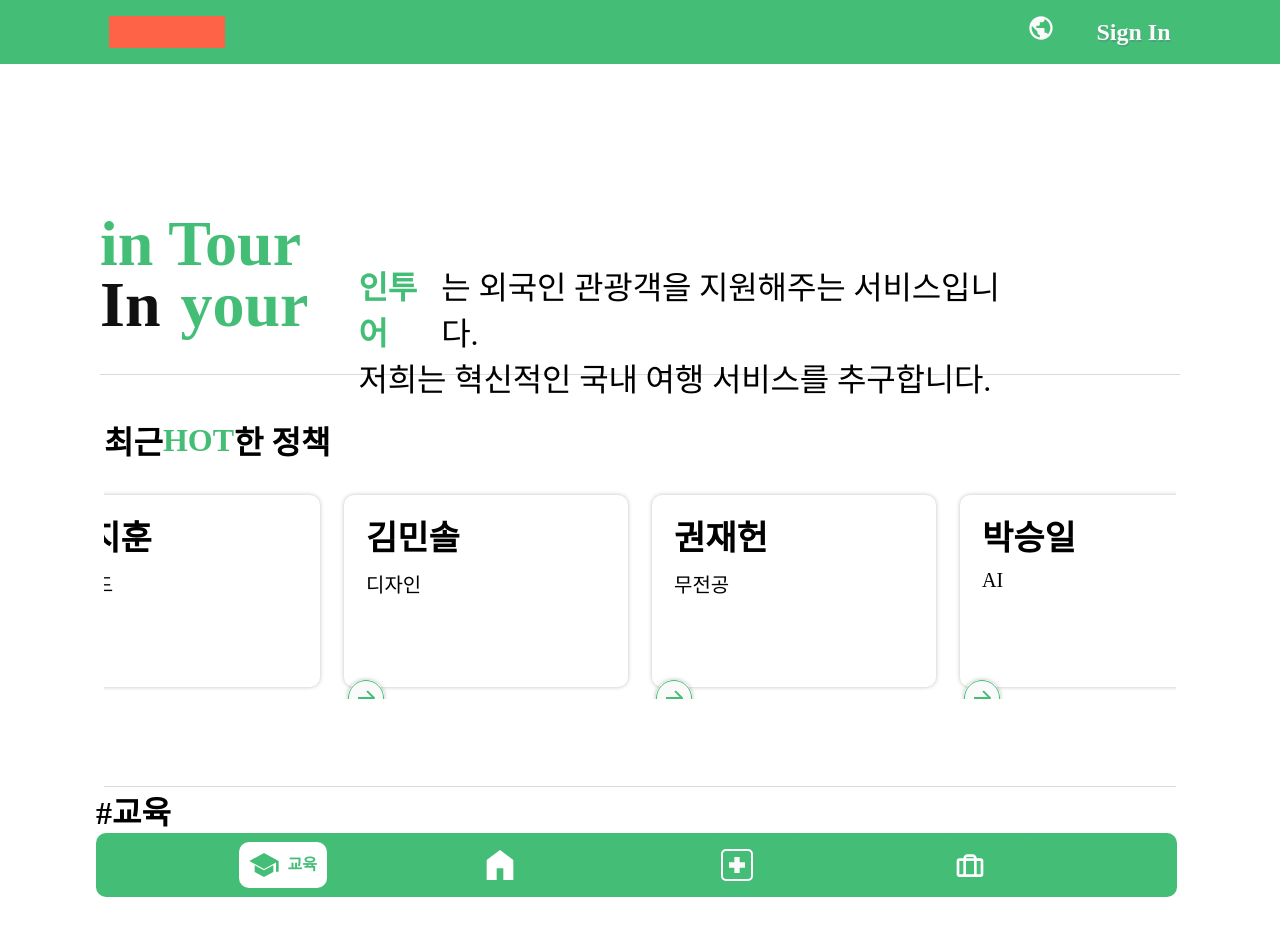
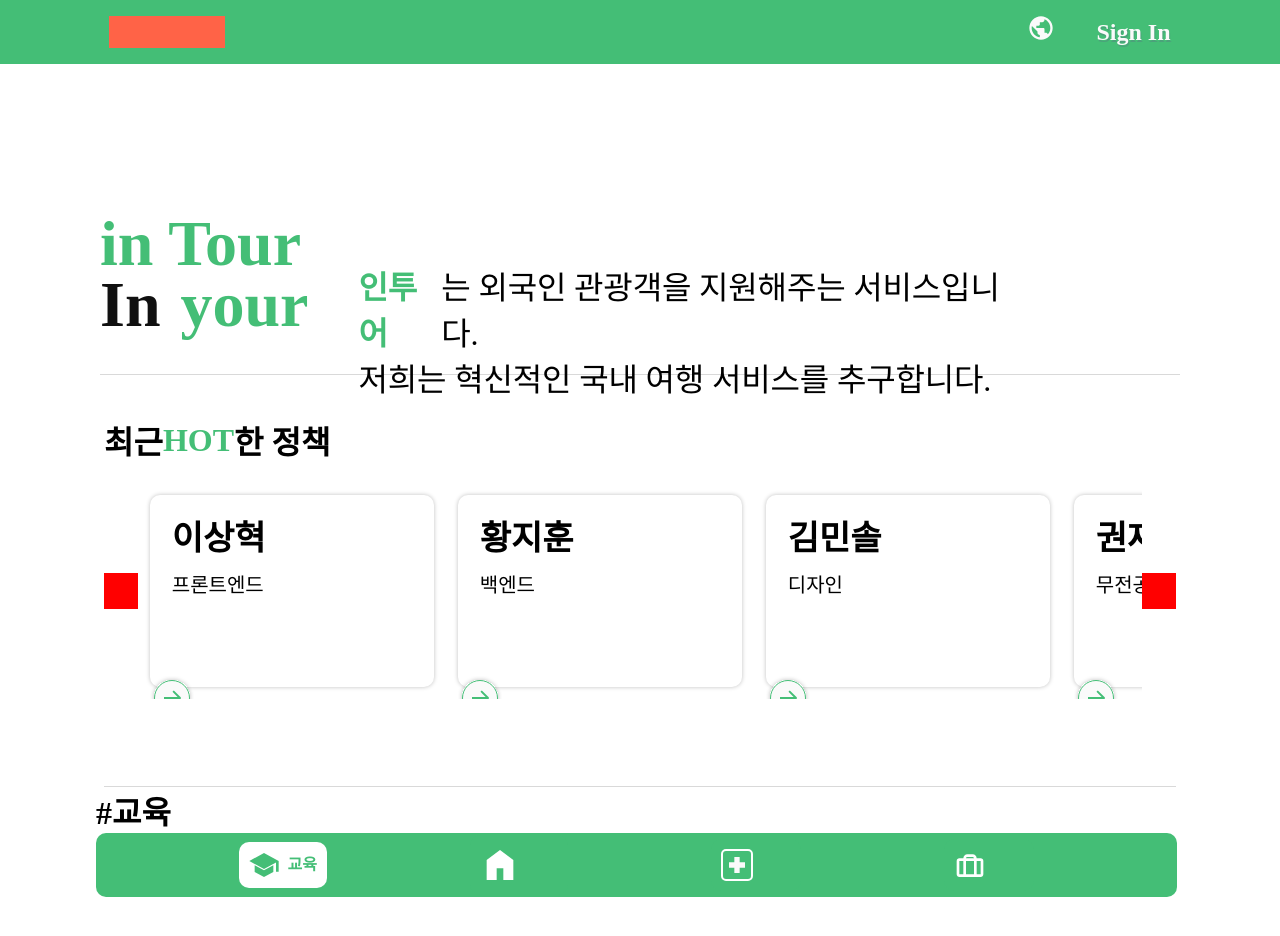
Before and after one commit to NexTach/hemargum-client, a React (Vite) app: page / in a window 1280 px wide. Shown: the top 936 px of the page. Built offline with nearby package versions, Linux system fonts and the light colour scheme.

Commit message:
slide-card

```diff
--- a/src/components/hotPolicy.tsx
+++ b/src/components/hotPolicy.tsx
@@ -1,5 +1,6 @@
 import styled from 'styled-components';
 import Card from './card';
+import { useState } from 'react';
 
 const PolicyWrapper = styled.div`
   width: 100%;
@@ -39,12 +40,16 @@ const TitleGreen = styled.p`
 const CardWrapper = styled.div`
   display: flex;
   flex-direction: row;
+  overflow-x: auto;
+  scroll-behavior: smooth;
+  width: 100%;
 `;
 
 const ArrowSign = styled.div`
   width: 36px;
   height: 36px;
   background-color: red;
+  cursor: pointer;
 `;
 
 const DragWrapper = styled.div`
@@ -53,19 +58,25 @@ const DragWrapper = styled.div`
   justify-content: center;
   margin-top: 20px;
   overflow: hidden;
+  width: 100%;
 `;
 
-const Slider1 = styled.div`
-  display: flex;
-  align-items: center;
-`;
-
-const Slider2 = styled.div`
+const Slider = styled.div`
   display: flex;
   align-items: center;
 `;
 
 function HotPolicy() {
+  const [scrollPosition, setScrollPosition] = useState(0);
+
+  const scrollLeft = () => {
+    setScrollPosition((prev) => Math.max(prev - 300, 0));
+  };
+
+  const scrollRight = () => {
+    setScrollPosition((prev) => prev + 300);
+  };
+
   return (
     <>
       <PolicyWrapper>
@@ -75,20 +86,18 @@ function HotPolicy() {
             <TitleGreen>HOT</TitleGreen>한 정책
           </TitleWrapper>
           <DragWrapper>
-            <ArrowSign />
-            <CardWrapper>
-              <Slider1>
+            <ArrowSign onClick={scrollLeft} />
+            <CardWrapper style={{ transform: `translateX(-${scrollPosition}px)` }}>
+              <Slider>
                 <Card title={'이상혁'} text={'프론트엔드'} />
                 <Card title={'황지훈'} text={'백엔드'} />
                 <Card title={'김민솔'} text={'디자인'} />
-              </Slider1>
-              <Slider2>
                 <Card title={'권재헌'} text={'무전공'} />
                 <Card title={'박승일'} text={'AI'} />
                 <Card title={'김태은'} text={'백엔드'} />
-              </Slider2>
+              </Slider>
             </CardWrapper>
-            <ArrowSign />
+            <ArrowSign onClick={scrollRight} />
           </DragWrapper>
         </PolicyBox>
       </PolicyWrapper>
```
